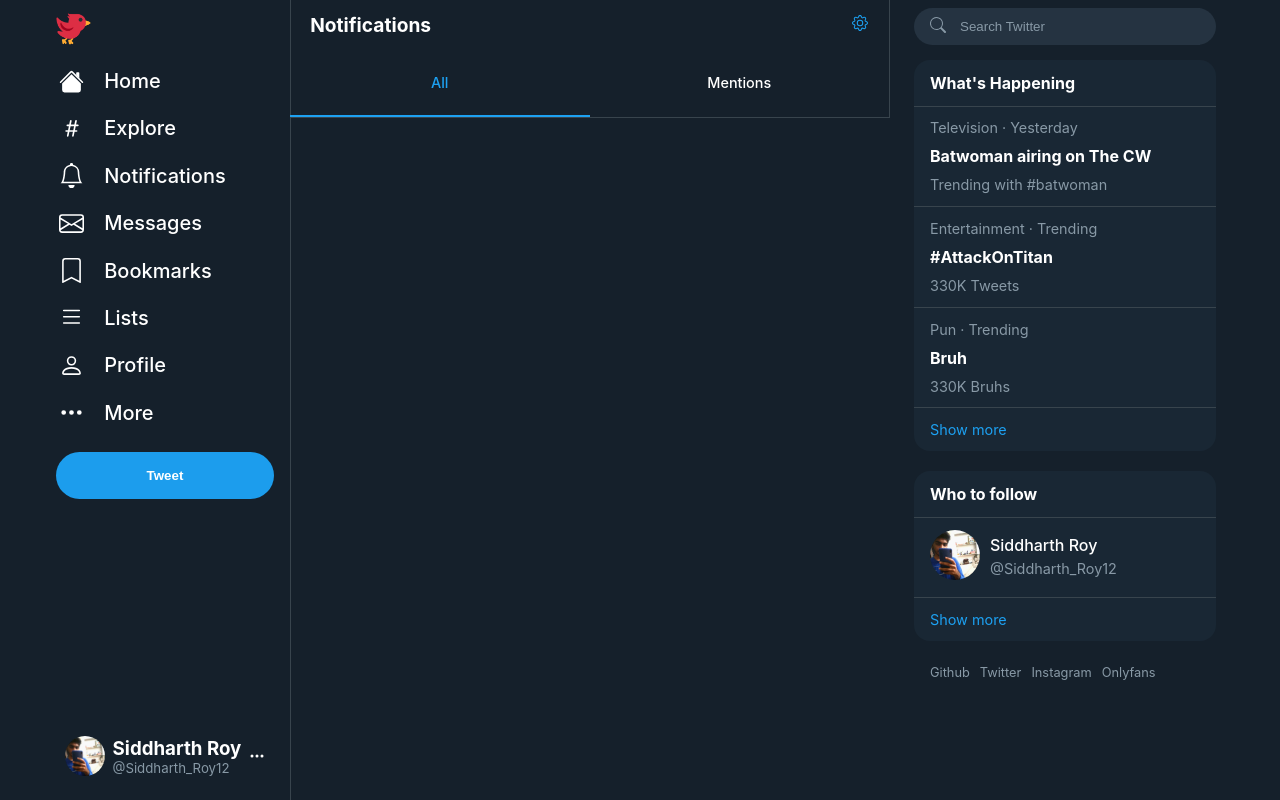
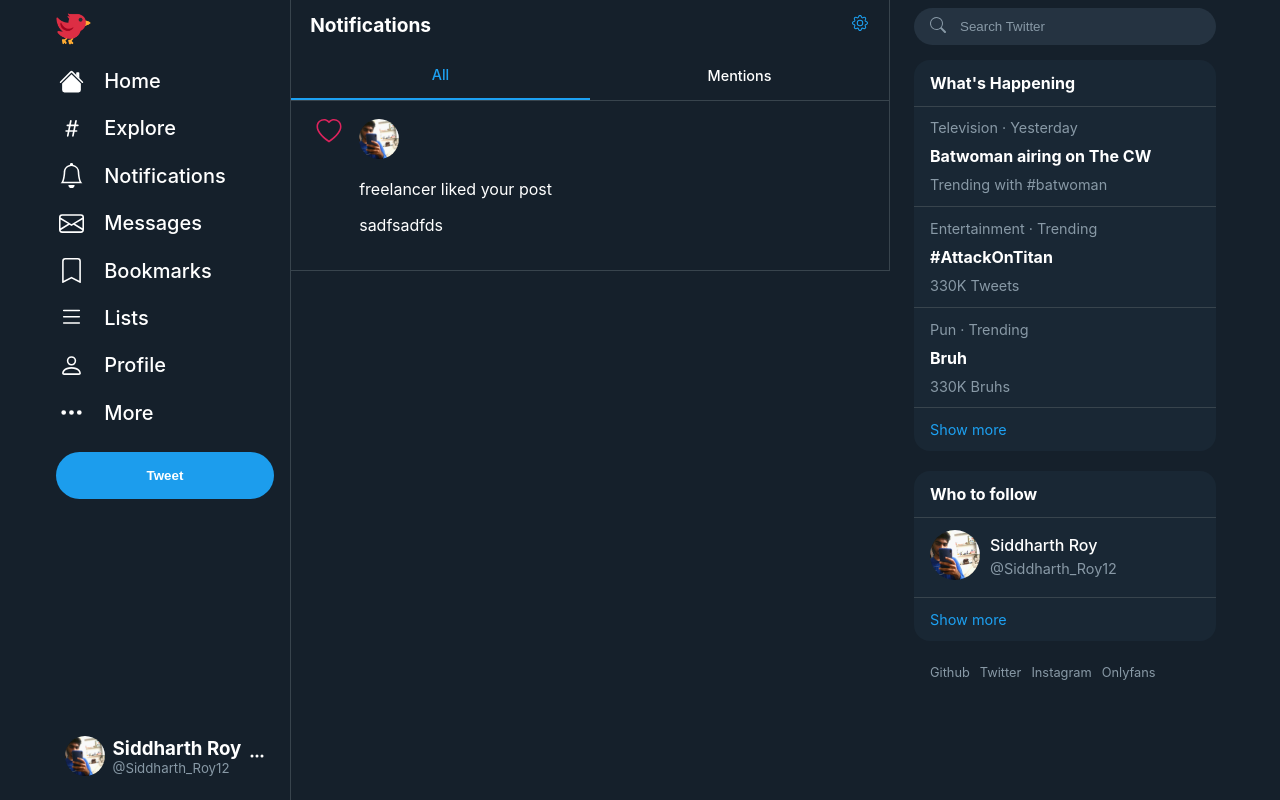
Before and after one commit to siddharthroy12/Twitter-Frontend-Clone, a React (Create React App) app: page /notifications in a window 1280 px wide. Built offline with nearby package versions, Linux system fonts and the light colour scheme.

Commit message:
Added Notification

```diff
--- a/src/App.css
+++ b/src/App.css
@@ -83,16 +83,22 @@
     justify-content: space-evenly;
     border-right: 1px solid #38444D;
     border-bottom: 1px solid #38444D;
+    border-left: 1px solid #38444D;
     box-sizing: border-box;
+    background-color: #15202B;
 }
 
 .screen-switcher-button {
-    padding: 1.5rem;
     width: 100%;
     text-align: center;
     font-weight: 500;
     font-size: 0.9rem;
     box-sizing: border-box;
+    cursor: pointer;
+    height: 50px;
+    display: flex;
+    justify-content: center;
+    align-items: center;
 }
 
 .screen-switcher-button-active {
--- a/src/components/Tweet.tsx
+++ b/src/components/Tweet.tsx
@@ -26,6 +26,7 @@
         retweets: number,
         likes: number,
         postedAt: string,
+        replyingTo: string,
     }
 }
 
--- /dev/null
+++ b/src/components/notifications/Notification.css
@@ -0,0 +1,12 @@
+.tweet-title img {
+    width: 40px;
+    height: 40px;
+    border-radius: 50px;
+    box-sizing: border-box;
+}
+
+.tweet-profile-pic svg {
+    width: 40px;
+    height: 25px;
+    color: #DD235D;
+}
--- /dev/null
+++ b/src/components/notifications/Notification.tsx
@@ -0,0 +1,41 @@
+import HeartIcon from '../icons/HeartIcon'
+import './Notification.css'
+
+/*type TweetProps = {
+    tweet: {
+        userName: string,
+        username: string,
+        profilePic: string,
+        content: string,
+        img: string,
+        comments: number,
+        retweets: number,
+        likes: number,
+        postedAt: string,
+        replyingTo: string,
+    }
+}*/
+
+const Notification = (/*{ tweet }:TweetProps*/) => {
+    return (
+        <div className="Tweet">
+            <div className="tweet-profile-pic">
+                <HeartIcon />
+            </div>
+            <div className="tweet-data">
+                <div className="tweet-title">
+                <img src="/img/profilepic.jpg"
+                    alt="Profile Pic"/>
+                </div>
+                <p className="notification-topic">
+                    freelancer liked your post
+                </p>
+                <p className="notification-ref-text">
+                sadfsadfds
+                </p>
+            </div>
+        </div>
+    )
+}
+
+export default Notification
--- a/src/screens/Home.tsx
+++ b/src/screens/Home.tsx
@@ -17,7 +17,8 @@
         comments: 43,
         retweets: 2312,
         likes: 23,
-        postedAt: '12h'
+        postedAt: '12h',
+        replyingTo: ''
     },
     {
         userName: "Siddharth Roy",
@@ -28,7 +29,8 @@
         comments: 43,
         retweets: 2312,
         likes: 23,
-        postedAt: '12h'
+        postedAt: '12h',
+        replyingTo: ''
     }
 ]
 
--- /dev/null
+++ b/src/screens/Notifications.css
@@ -0,0 +1,13 @@
+.notification-list {
+    padding-top: 100px;
+    box-sizing: border-box;
+}
+
+.notification-list .tweet-title {
+    margin-bottom: 20px;
+    height: unset;
+}
+
+.notification-list .Tweet {
+    padding-bottom: 1.2rem;
+}
--- a/src/screens/Notifications.tsx
+++ b/src/screens/Notifications.tsx
@@ -1,5 +1,7 @@
 import { useState } from 'react'
 import GearIcon from '../components/icons/GearIcon'
+import Notification from '../components/notifications/Notification'
+import './Notifications.css'
 
 export default function Notifications() {
     const [screen, setScreen] = useState('all')
@@ -24,6 +26,11 @@
                     Mentions
                 </div>
             </div>
+            <div className="notification-list">
+                {screen === 'all' ? (
+                    <Notification />
+                ) : null}
+            </div>
         </div>
     )
 }
```
